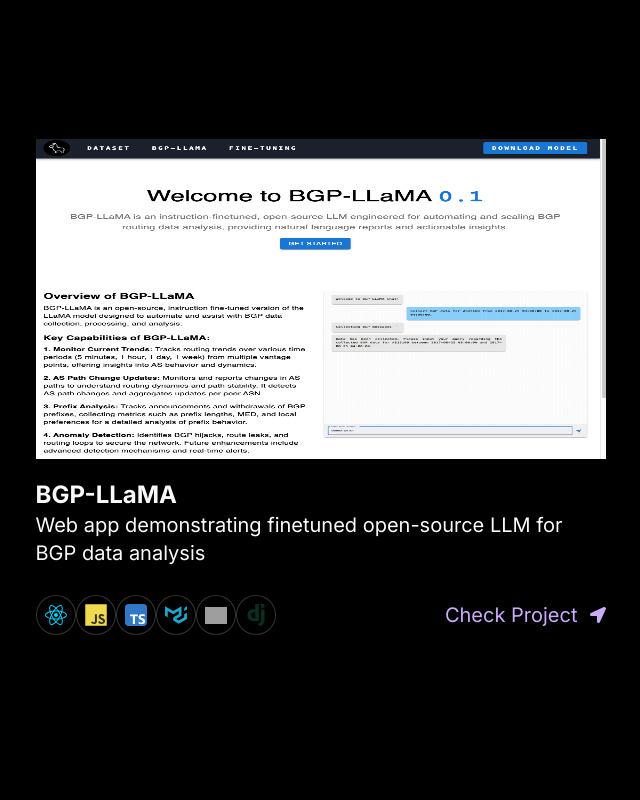
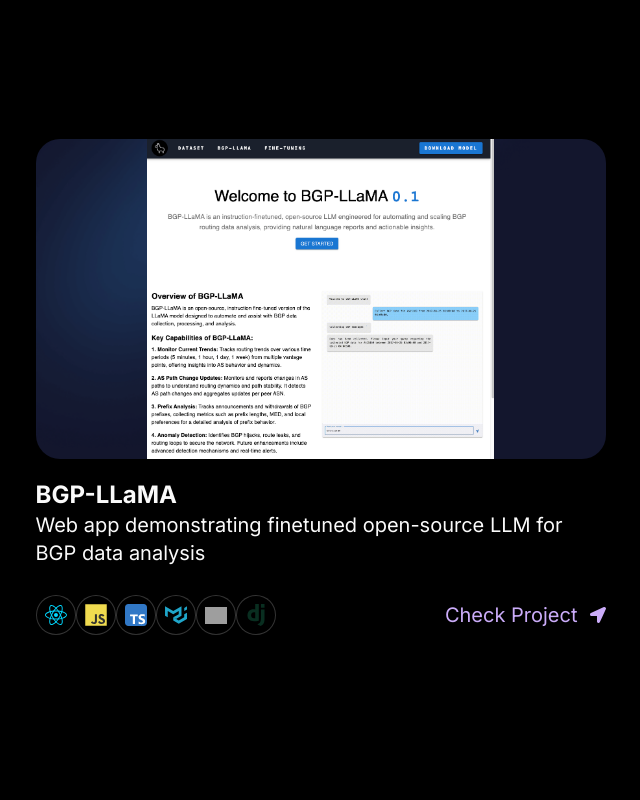
Before and after one commit to hyonbokan/khenbokan, a Next.js app: page / in a window 1280 px wide. Shown: the part 1540-2340 px from the top of the page, without its empty margins (321-961 px from the left). Built offline with nearby package versions, Linux system fonts and the light colour scheme; grey boxes are pictures that could not be loaded.

Commit message:
image resizing

```diff
--- a/components/RecentProjects.tsx
+++ b/components/RecentProjects.tsx
@@ -23,7 +23,7 @@
                 <img
                   src={img}
                   alt={title}
-                  className='w-full h-full object-fill z-10 absolute bottom-0 '
+                  className='absolute w-full h-full object-contain z-10 top-0 left-0'
                 />
               </div>
               <h1 className='font-bold lg:text-2xl md:text-xl text-base line-clamp-1 mt-5'>
```
